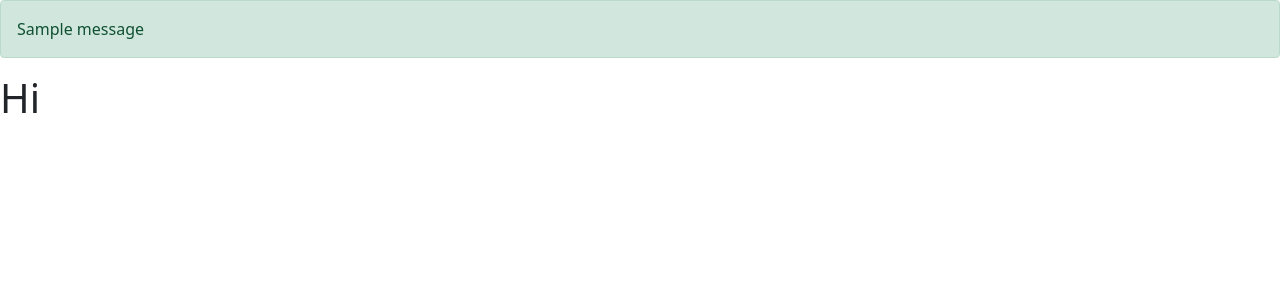
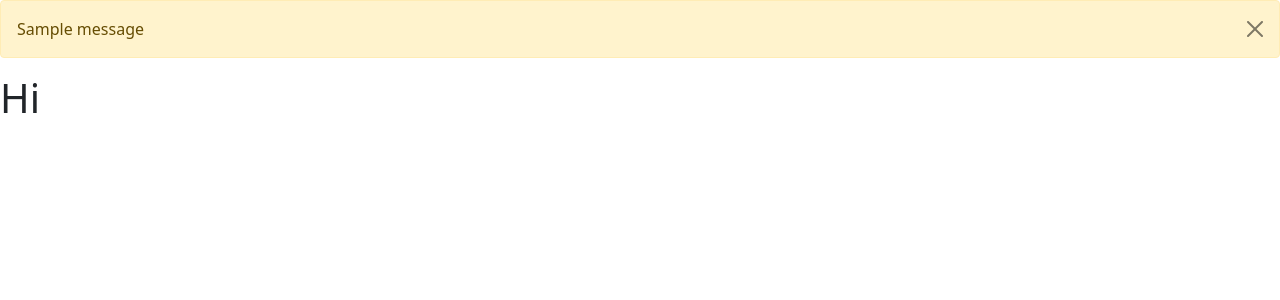
Before and after one commit to AdnanK1/blogger, a Flask app: page / in a window 1280 px wide. Shown: the part 56-356 px from the top of the page. Run offline with Flask 2, Linux system fonts and the light colour scheme; tables that the repository leaves empty hold one stand-in row (values such as "Sample post"); one stand-in notice (Sample message) is shown.

Commit message:
Added a closing button on the flash messages

```diff
--- a/app/templates/base.html
+++ b/app/templates/base.html
@@ -26,9 +26,11 @@
      {% with messages = get_flashed_messages(with_categories=true) %}
      {% if messages %}
        {% for category, message in messages %}
-         <div class="alert alert-{{ category }}">
-           {{ message }}
-         </div>
+        <div class="alert alert-warning alert-dismissible fade show" role="alert">
+          	{{ message }}
+          <button type="button" class="btn-close" data-bs-dismiss="alert" aria-label="Close"></button>
+        </div>
+
        {% endfor %}
      {% endif %}
     {% endwith %}
```
